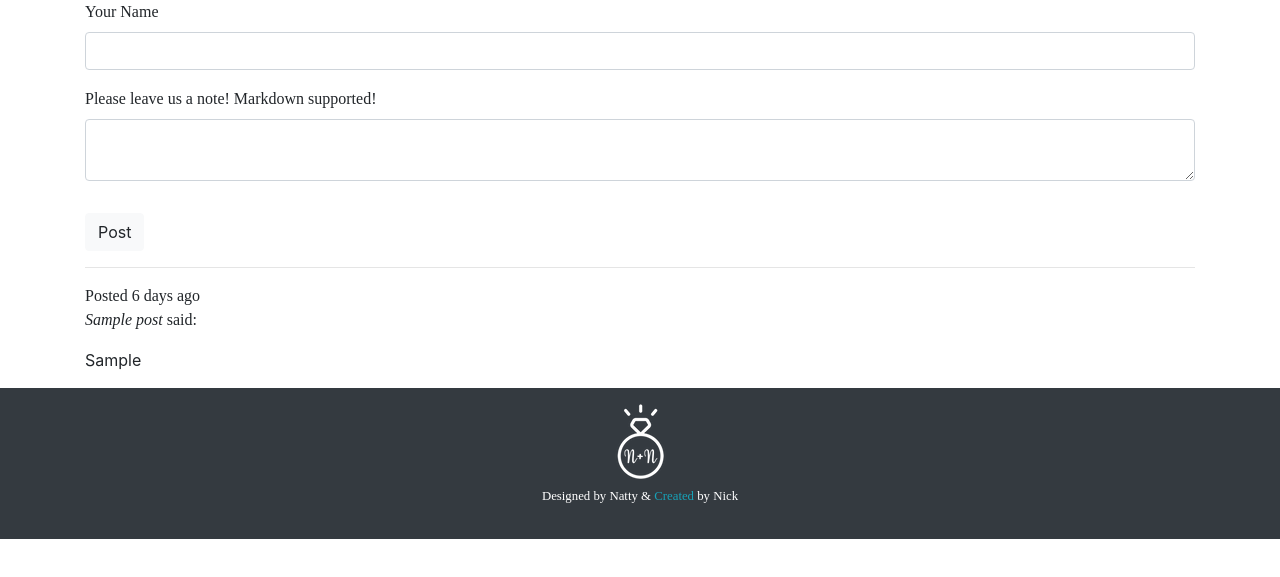
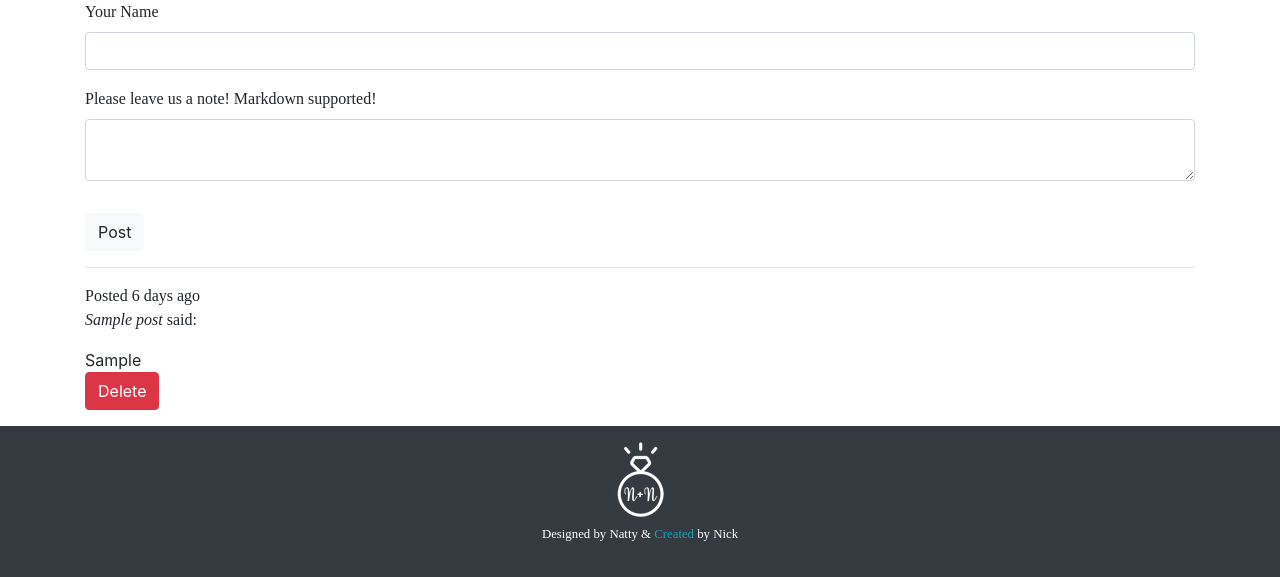
Before and after one commit to nickbap/BoatParty, a Flask app: page /guest-book in a window 1280 px wide. Shown: the part 223-800 px from the top of the page. Run offline with Flask 2, Linux system fonts and the light colour scheme; a user stored in the database is signed in; tables that the repository leaves empty hold one stand-in row (values such as "Sample post"); some libraries are stand-ins or nearby versions.

Commit message:
Added logic and buttons for deleting posts

```diff
--- a/boatparty/routes.py
+++ b/boatparty/routes.py
@@ -129,3 +129,14 @@ def logout():
 @login_required
 def hidden():
     return 'You are logged in if you can see this.'
+
+@main.route('/delete/<int:post_id>',  methods=['POST'])
+@login_required
+def delete(post_id):
+    post = GuestBookPost.query.filter_by(id=int(post_id)).first()
+
+    db.session.delete(post)
+    db.session.commit()
+
+    flash('Successfully deleted the Post!')
+    return redirect(url_for('main.guest_book'))
--- a/boatparty/templates/guest-book.html
+++ b/boatparty/templates/guest-book.html
@@ -62,6 +62,12 @@
         <i>{{ post.name }}</i> said:</p>
     {{ post.post_html | safe }}
 
+    {% if current_user.is_authenticated %}
+    <form action="{{ url_for('main.delete', post_id=post.id) }}" method="POST">
+        <input class="btn btn-danger" type="submit" value="Delete">
+    </form>
+    {% endif %}
+
     {% endfor %}
 </div>
 {% endblock %}
```
